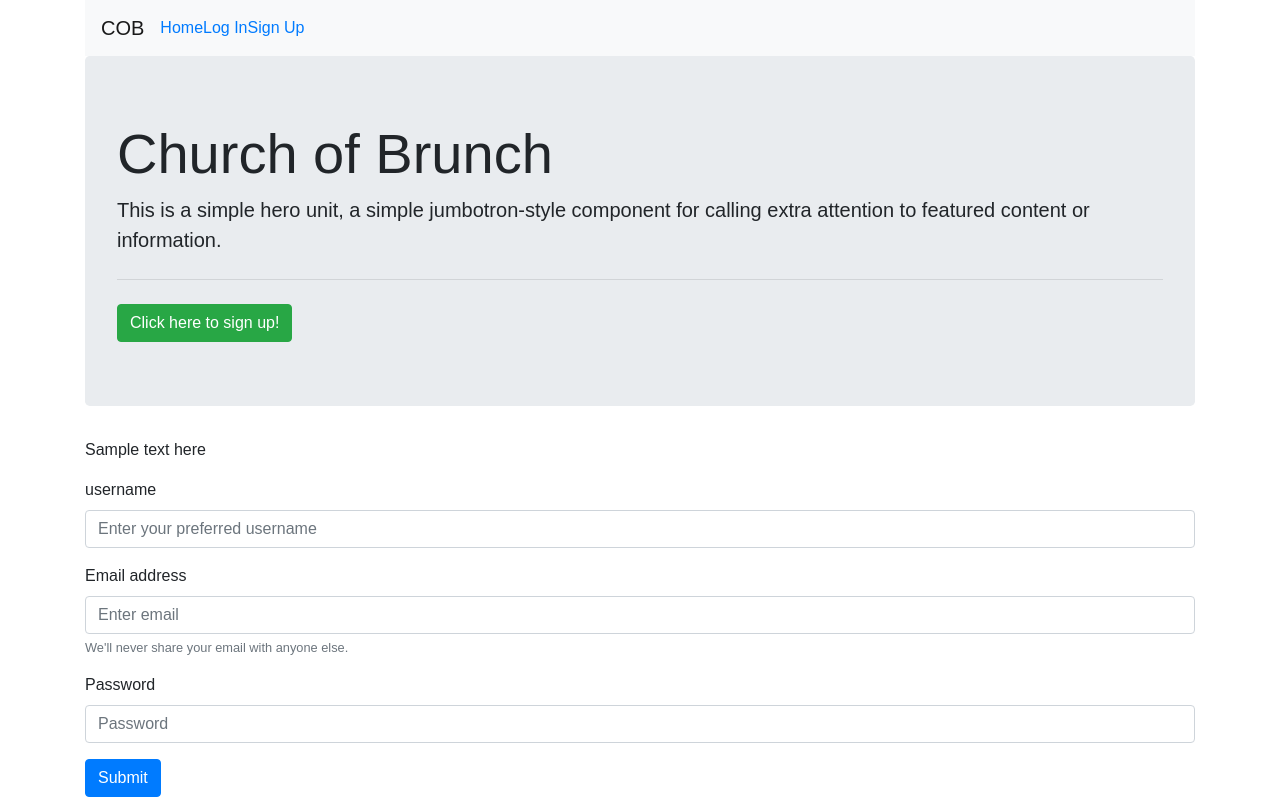
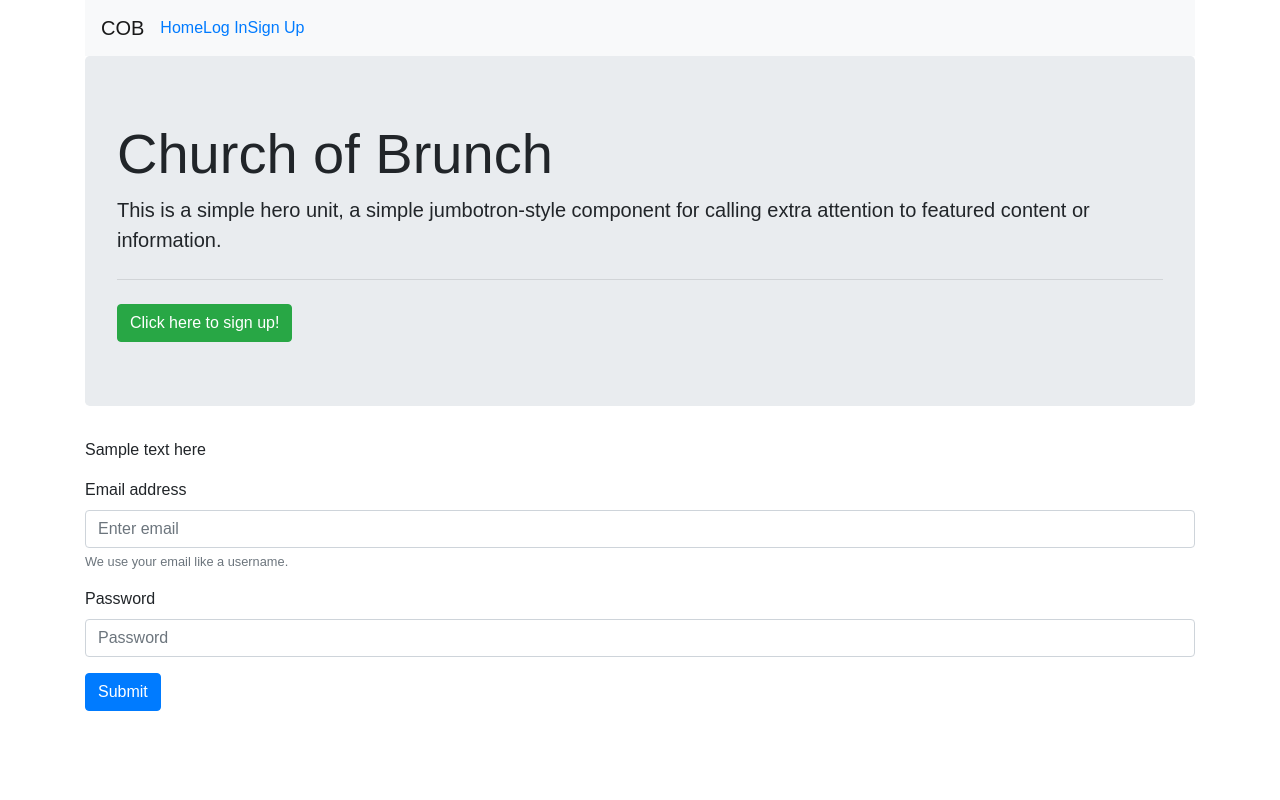
Before and after one commit to chingu-voyage6/Geckos-Team-02, a React (Create React App) app in the folder client/: page / in a window 1280 px wide. Built offline with nearby package versions, Linux system fonts and the light colour scheme.

Commit message:
finalized my component library including my Form component so that I can begin working on Firebase

```diff
--- a/client/src/App.js
+++ b/client/src/App.js
@@ -3,7 +3,8 @@ import './css/App.css';
 import HeaderComponent from './components/HeaderComponent';
 import MainComponent from './components/MainComponent';
 import FooterComponent from './components/FooterComponent';
-import Form from './components/Form';
+import FormComponent from './components/FormComponent';
+
 
 class App extends React.Component {
 
@@ -13,7 +14,7 @@ class App extends React.Component {
         <HeaderComponent />
         <MainComponent />
         <FooterComponent />
-        <Form />
+        <FormComponent />
       </div>
     )
   }
--- a/client/src/components/FooterComponent.js
+++ b/client/src/components/FooterComponent.js
@@ -1,7 +1,7 @@
-import React, {Component} from 'react';
+import React from 'react';
 import '../css/App.css';
 
-class FooterComponent extends Component {
+class FooterComponent extends React.Component {
 
   render() {
     return (
--- a/client/src/components/Form.js
+++ /dev/null
@@ -1,32 +0,0 @@
-import React, {Component} from "react";
-import '../css/App.css';
-
-class Form extends Component {
-  state = {
-    userName: '',
-    email: '',
-    password: ''
-  };
-
-  render () {
-    return (
-      <form>
-        <div class="form-group">
-          <label for="userName">username</label>
-          <input type="text" class="form-control" id="userName" aria-describedby="userName" placeholder="Enter your preferred username" value={this.state.userName} />
-        </div>
-        <div class="form-group">
-          <label for="Email">Email address</label>
-          <input type="email" class="form-control" id="InputEmail1" aria-describedby="emailHelp" placeholder="Enter email" value={this.state.email} />
-          <small id="emailHelp" class="form-text text-muted">We'll never share your email with anyone else.</small>
-        </div>
-        <div class="form-group">
-          <label for="inputPassword">Password</label>
-          <input type="password" class="form-control" id="inputPassword" placeholder="Password" value={this.state.password} />
-        </div>
-        <button type="submit" class="btn btn-primary">Submit</button>
-      </form>
-    );
-  }
-}
-export default Form;
--- /dev/null
+++ b/client/src/components/FormComponent.js
@@ -0,0 +1,28 @@
+import React from 'react';
+import '../css/App.css';
+
+class FormComponent extends React.Component {
+  state = {
+    userName: '',
+    email: '',
+    password: ''
+  };
+
+  render () {
+    return (
+      <form>
+        <div class="form-group">
+          <label for="Email">Email address</label>
+          <input type="email" class="form-control" id="InputEmail1" aria-describedby="emailHelp" placeholder="Enter email" value={this.state.userName} />
+          <small id="emailHelp" class="form-text text-muted">We use your email like a username.</small>
+        </div>
+        <div class="form-group">
+          <label for="inputPassword">Password</label>
+          <input type="password" class="form-control" id="inputPassword" placeholder="Password" value={this.state.password} />
+        </div>
+        <button type="submit" class="btn btn-primary">Submit</button>
+      </form>
+    );
+  }
+}
+export default FormComponent;
--- a/client/src/components/HeaderComponent.js
+++ b/client/src/components/HeaderComponent.js
@@ -1,7 +1,7 @@
-import React, {Component} from 'react';
+import React from 'react';
 import '../css/App.css';
 
-class HeaderComponent extends Component {
+class HeaderComponent extends React.Component {
 
   render() {
     return (
--- a/client/src/components/MainComponent.js
+++ b/client/src/components/MainComponent.js
@@ -1,7 +1,7 @@
-import React, {Component} from 'react';
+import React from 'react';
 import '../css/App.css';
 
-class MainComponent extends Component {
+class MainComponent extends React.Component {
 
   render() {
     return (
```
